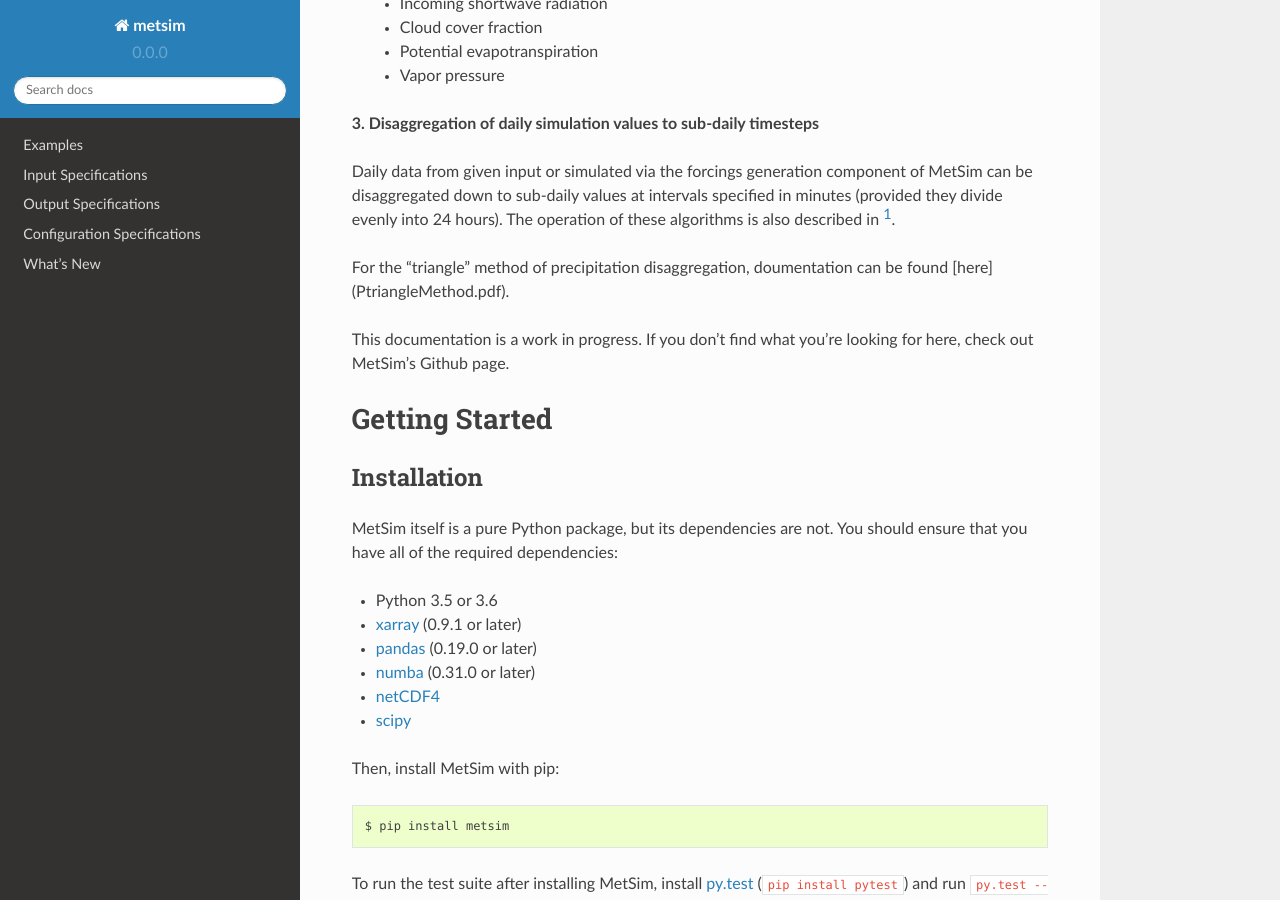
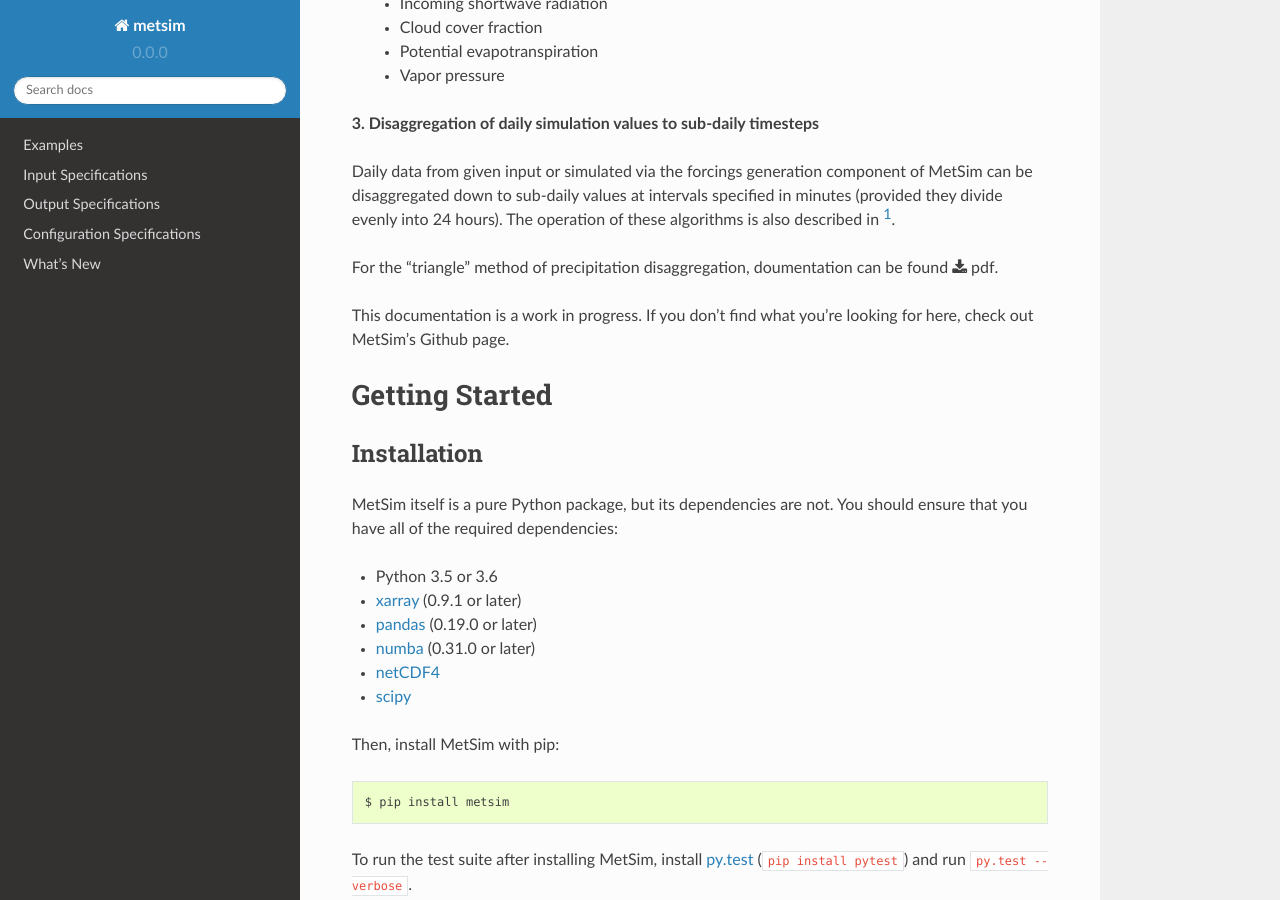
Before and after one commit to UW-Hydro/MetSim, a Sphinx documentation site: the page built from docs/index.rst, in a window 1280 px wide and 900 px high, scrolled down 672 px. Built offline with Sphinx 7.4.7 and the Read the Docs theme 2.0.0, drawn with Linux system fonts in a browser that asks for light colours; pages that are not in the unit, such as notebooks, are missing from menus.

Commit message:
Try 2 on the link.

```diff
--- a/docs/index.rst
+++ b/docs/index.rst
@@ -50,7 +50,7 @@
 hours).  The operation of these algorithms is also described in [1]_.
 
 For the "triangle" method of precipitation disaggregation, doumentation
-can be found [here](PtriangleMethod.pdf).
+can be found :download:`pdf <PtriangleMethod.pdf>`.
 
 This documentation is a work in progress.
 If you don't find what you're looking for here, check out MetSim's Github page.
```
